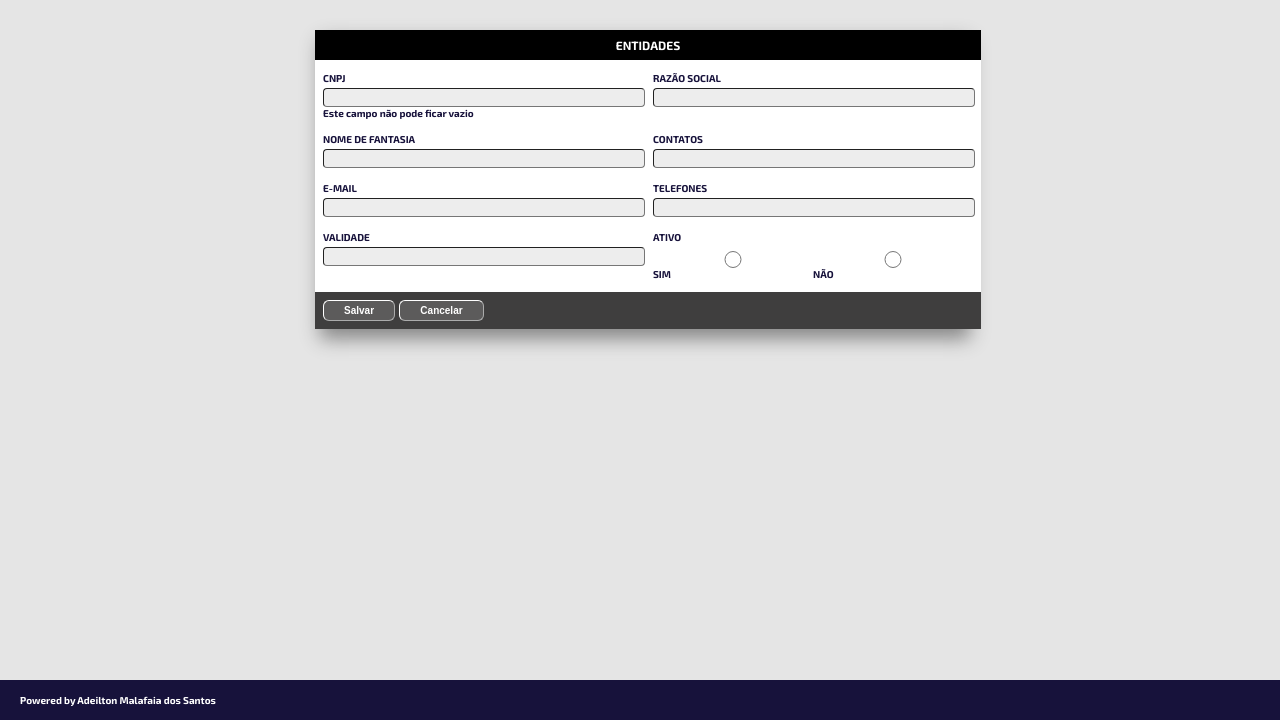
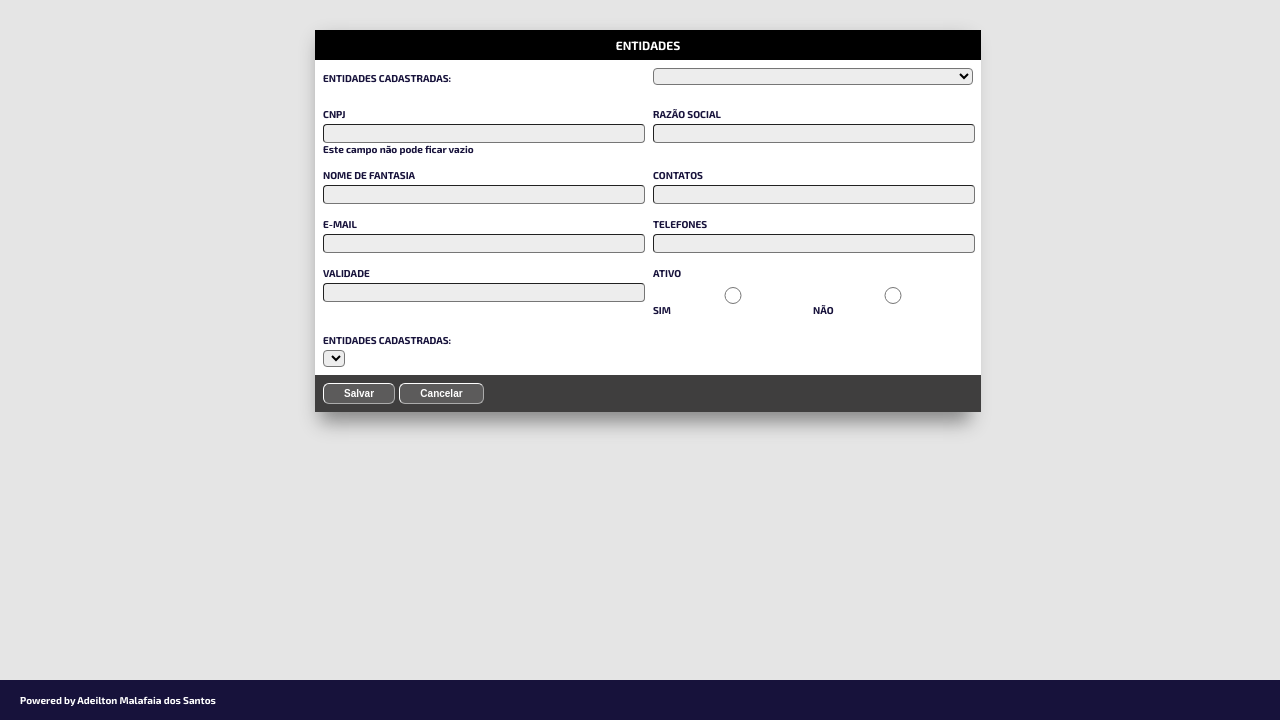
Before and after one commit to adeilton-malafaia/sipe-inmeq, a Django app: page /cad_entidades/ in a window 1280 px wide. Shown: the part 80-800 px from the top of the page. Run offline with Django 5.2, Linux system fonts and the light colour scheme; lists and menus that the app fills with data are empty.

Commit message:
Atualização de forms

```diff
--- a/destinations/forms.py
+++ b/destinations/forms.py
@@ -16,12 +16,14 @@ class EntidadeForm(forms.ModelForm):
             'validade',
             'ativo',
         ]
+
         labels = {
             'rs': 'Razão Social',
             'nf': 'Nome de Fantasia',
             'email': 'E-mail',
             'fones': 'Telefones',
         }
+
         widgets = {
             'cnpj': forms.TextInput(),
             # 'validade': forms.DateTimeField()
@@ -32,3 +34,10 @@ class EntidadeForm(forms.ModelForm):
                 }
             )
         }
+
+    select_entidade = forms.ChoiceField(
+        # choices=[models.Entidade.objects.all()],
+        label='Entidades cadastradas:'
+    )
+
+    select_entidade.label
--- a/destinations/templates/destinations/pages/entidades.html
+++ b/destinations/templates/destinations/pages/entidades.html
@@ -6,6 +6,9 @@
     <div class="div-form">
       <div class="div-form-tit">
         ENTIDADES
+      </div>
+      <div class="div-form-content">
+        {{ form.select_entidade.label_tag }} {{ form.select_entidade }}
       </div>
       <div class="div-form-content">
       {% for field in form %}
--- a/destinations/views.py
+++ b/destinations/views.py
@@ -17,6 +17,8 @@ def entidades(request):  # View de rota para cadastro de entidades
 
 
 def cadentidades(request):  # View de rota para cadastro de entidades
+    # Iterável com entidades cadastradas
+    # entidades = models.Entidade.objects.all().order_by('rs').filter(ativo='s')
     if request.POST:
         POST = request.POST
         request.session['register_form_entidades'] = POST
```
